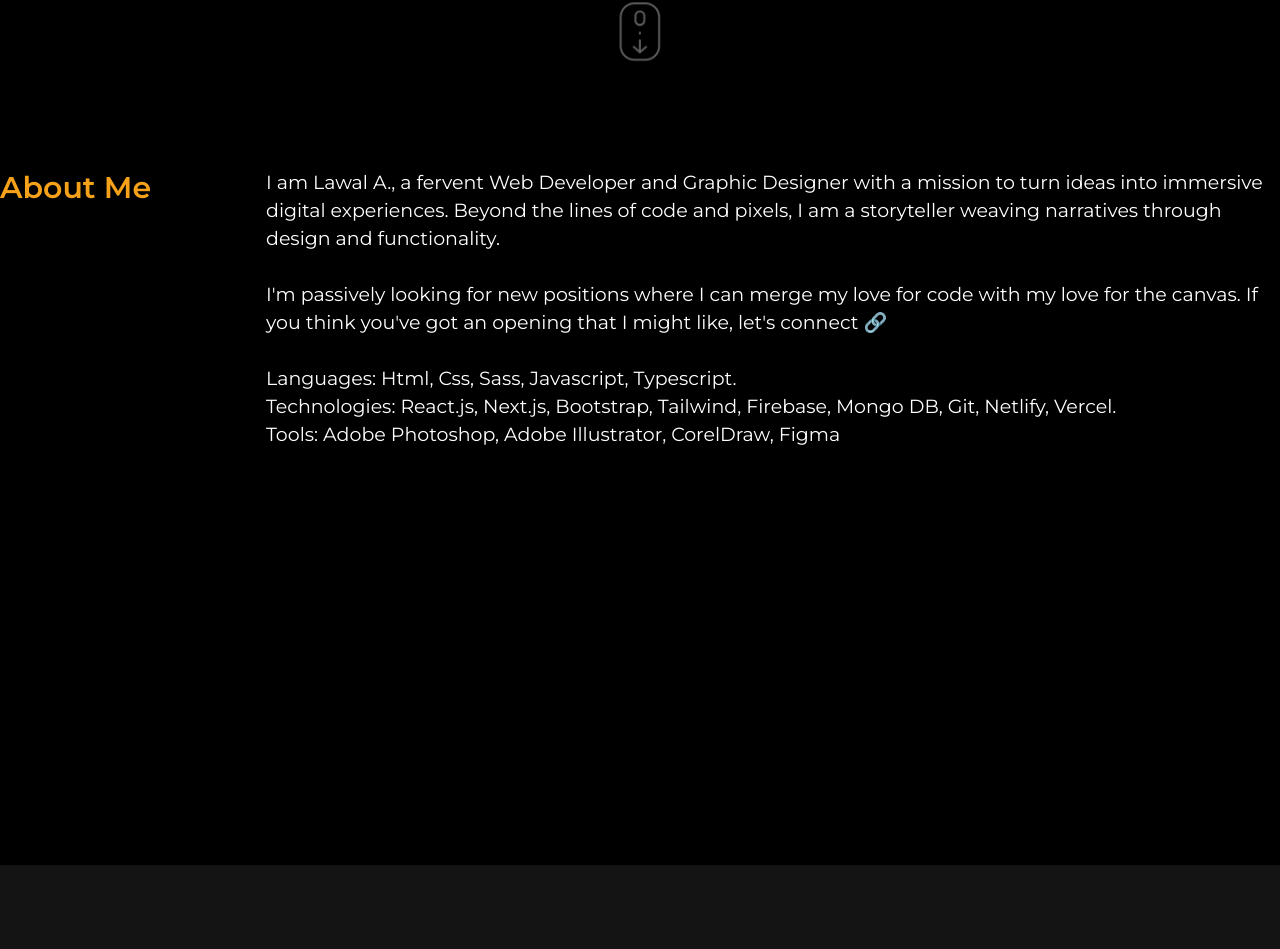
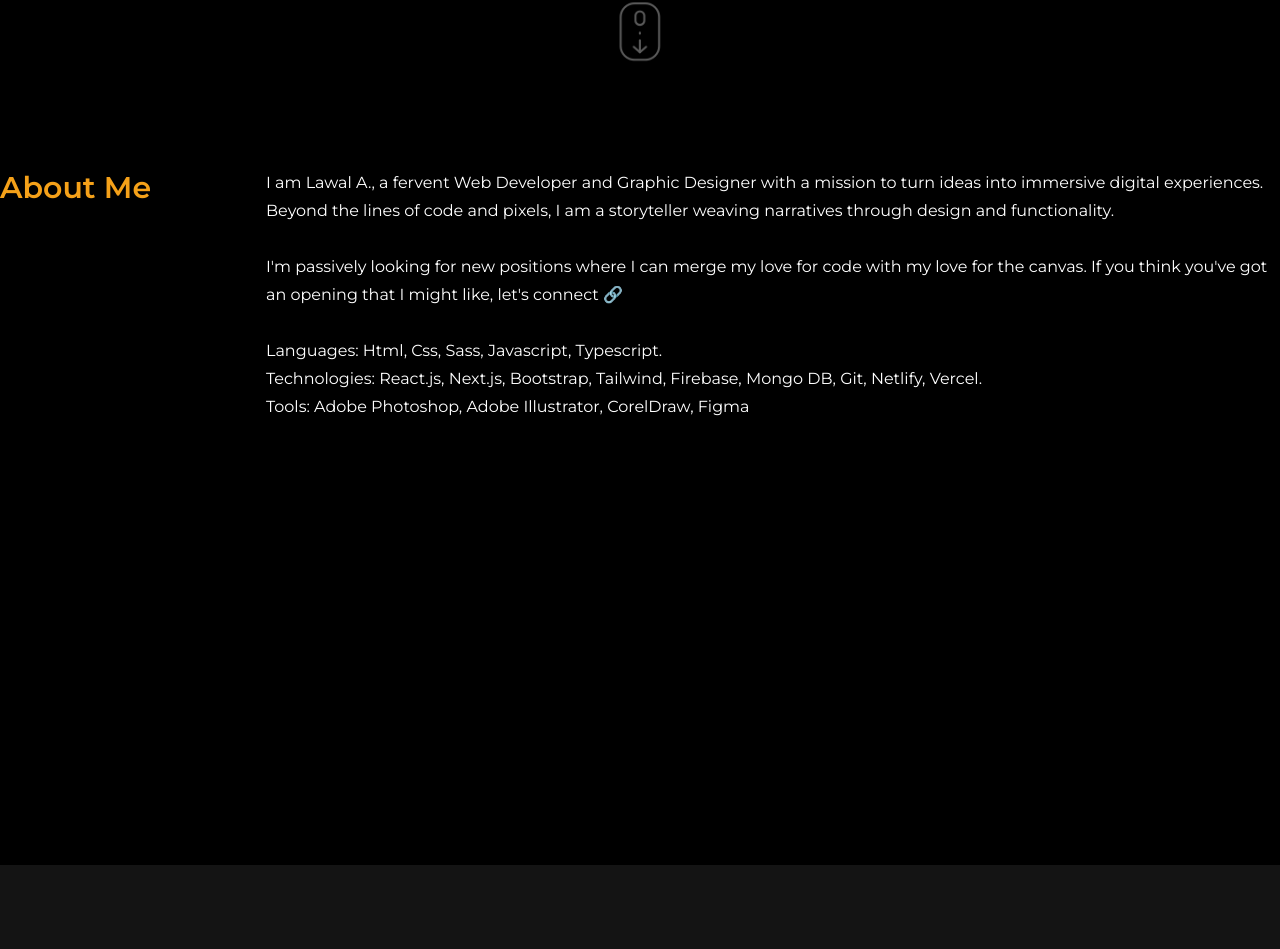
Before and after one commit to Swift-dot/my-portfolio, a React (Create React App) app: page / in a window 1280 px wide. Shown: the part 955-1904 px from the top of the page. Built offline with nearby package versions, Linux system fonts and the light colour scheme.

Commit message:
Update about.scss

```diff
--- a/src/component/about/about.scss
+++ b/src/component/about/about.scss
@@ -43,7 +43,7 @@
                // line-height: 42px;
                // text-align: justify;
                 // font-family: 'Poppins', sans-serif;
-                font-size: 19px;
+                font-size: 16px;
                 color: #fff;
                 padding: 10px;
 
```
